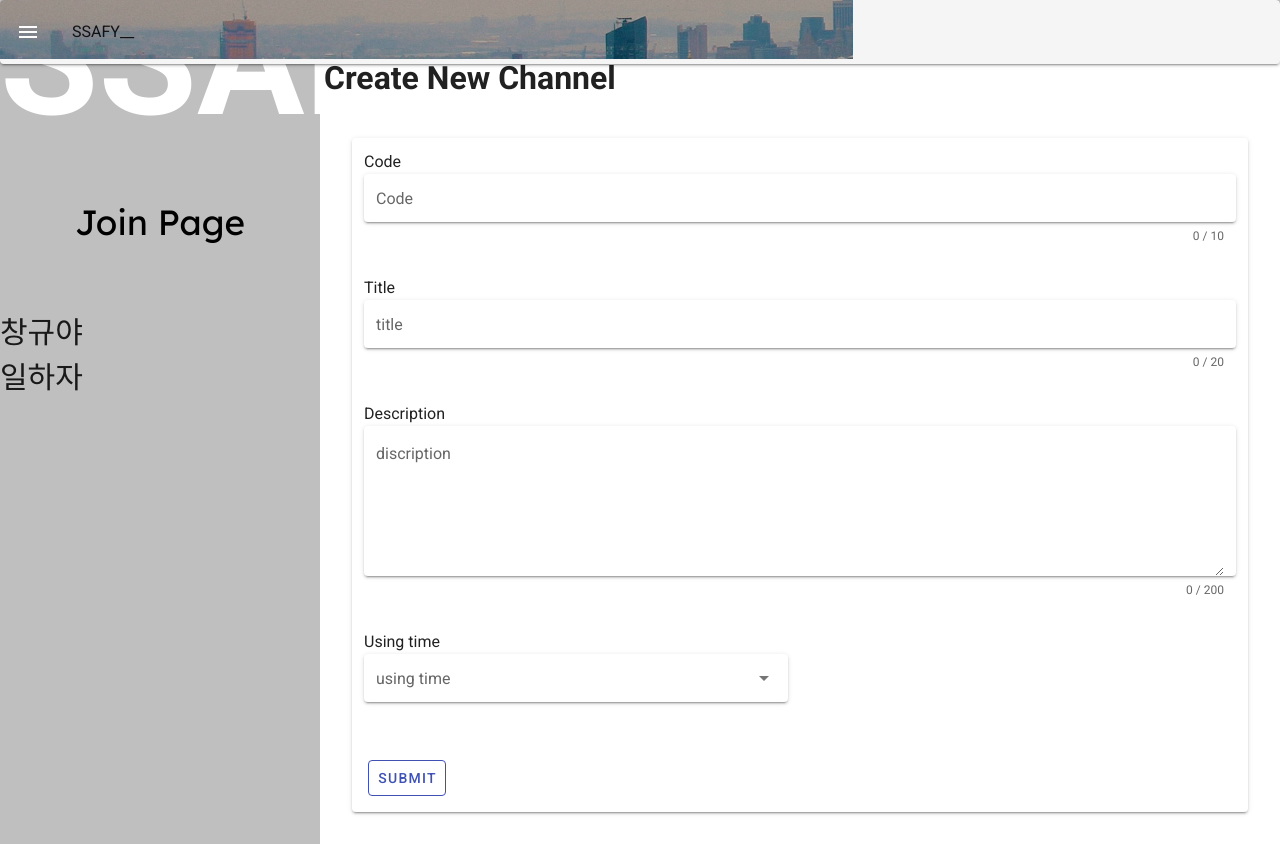
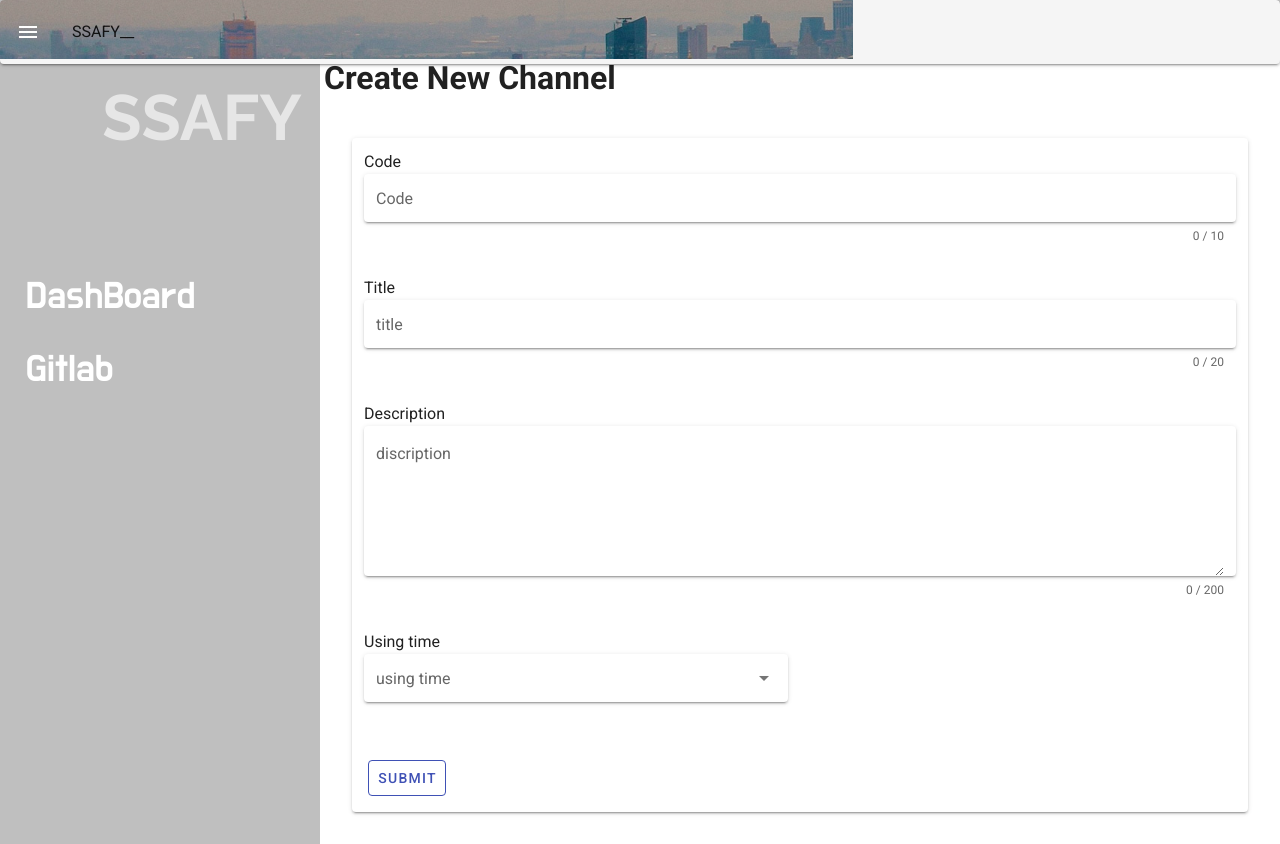
Before and after one commit to ssungwxx/Sol4U-QnA, a Vue app in the folder ssafy-qna/: page /channel/create in a window 1280 px wide. Built offline with nearby package versions, Linux system fonts and the light colour scheme; a web font is replaced by a local one.

Commit message:
Update channelcreate page
change header web

```diff
--- a/ssafy-qna/src/views/ChannelCreatePage.vue
+++ b/ssafy-qna/src/views/ChannelCreatePage.vue
@@ -6,17 +6,7 @@
 
     <v-layout>
       <v-flex sm3 class="banner_background">
-        <p class="banner">SSAFY</p>
-
-        <v-layout>
-          <router-link to="/" class="RouterLink">
-            <p class="RouterLink_p">Join Page</p>
-          </router-link>
-        </v-layout>
-        <v-layout style=" font-size: 30px; text-align:center">
-          <br />창규야
-          <br />일하자
-        </v-layout>
+        <HeaderWeb />
       </v-flex>
       <v-flex sm9 class>
         <v-container grid-list-lg fluid>
@@ -94,9 +84,11 @@
 <script>
 import Vue from "vue";
 import HeaderMobile from "../components/HeaderMobile";
+import HeaderWeb from "../components/HeaderWeb";
 export default {
   components: {
-    HeaderMobile
+    HeaderMobile,
+    HeaderWeb
   },
   data(){
     return{
```
